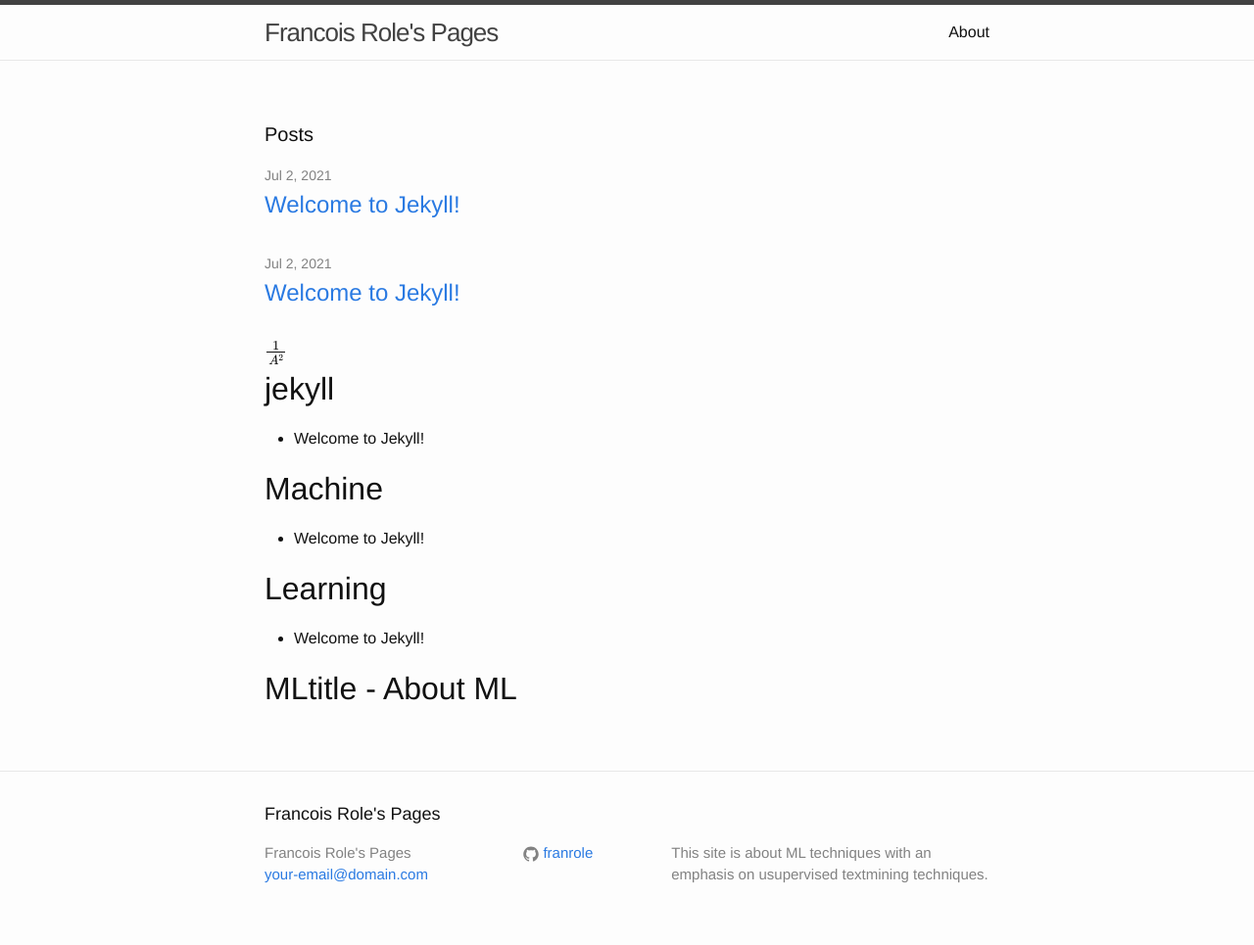
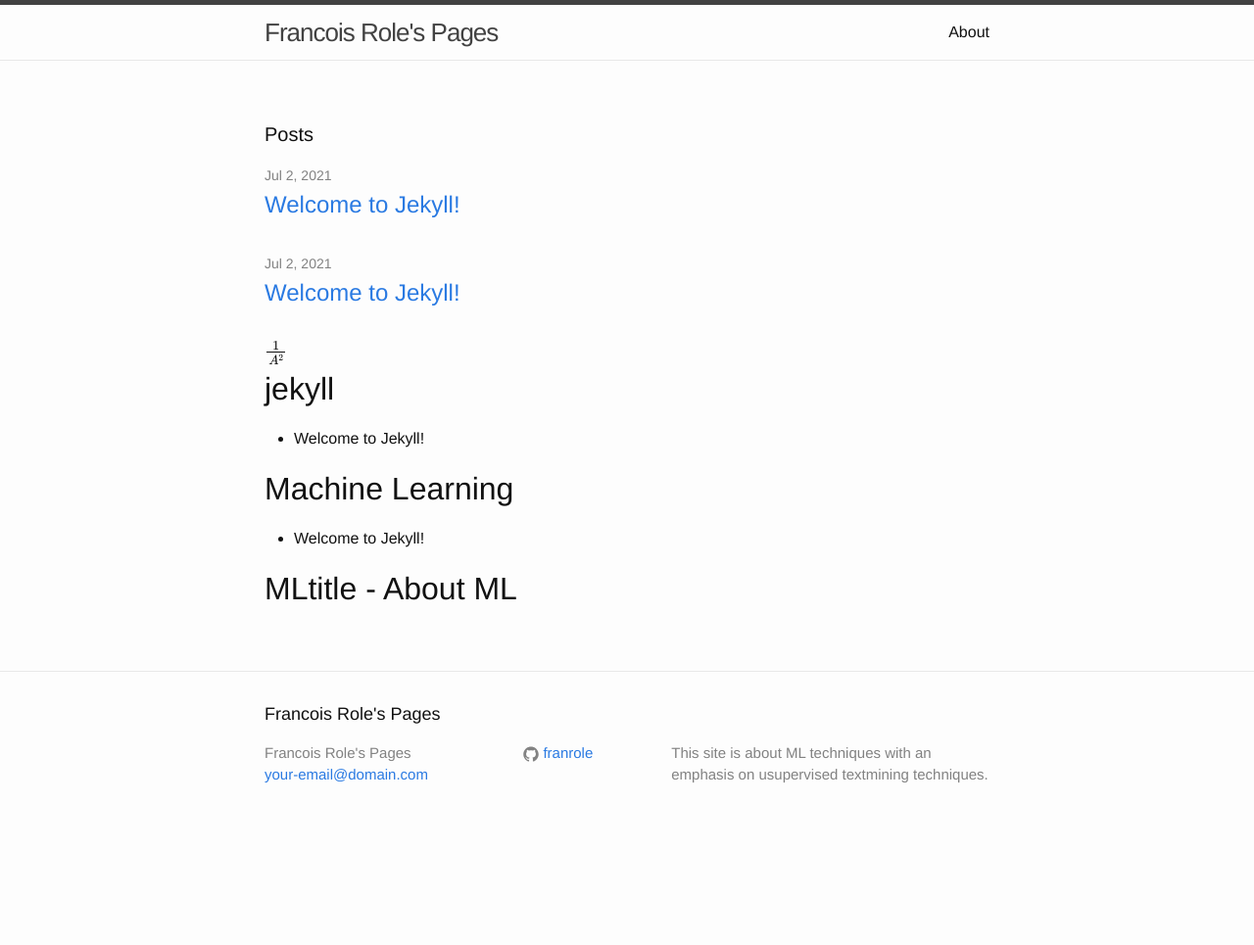
Before and after one commit to franrole/franrole.github.io, a Jekyll site: the page built from index.html, in a window 1280 px wide. Shown: the whole page at 98% size. Built offline with Jekyll 4.4.1, drawn with Linux system fonts in a browser that asks for light colours; formulas are drawn with MathJax 3; after the commit the page ends 900 px from its top, so only the background shows below that.

```diff
--- a/_posts/2021-07-03-on_shapley_values_formulae.markdown
+++ b/_posts/2021-07-03-on_shapley_values_formulae.markdown
@@ -2,7 +2,7 @@
 layout: post
 title:  "Welcome to Jekyll!"
 date:   2021-07-02 11:45:46 +0200
-categories: "Machine Learning"
+categories: [Machine Learning]
 ---
 You’ll find this post in your `_posts` directory. Go ahead and edit it and re-build the site to see your changes. You can rebuild the site in many different ways, but the most common way is to run `jekyll serve`, which launches a web server and auto-regenerates your site when a file is updated.
 
```
